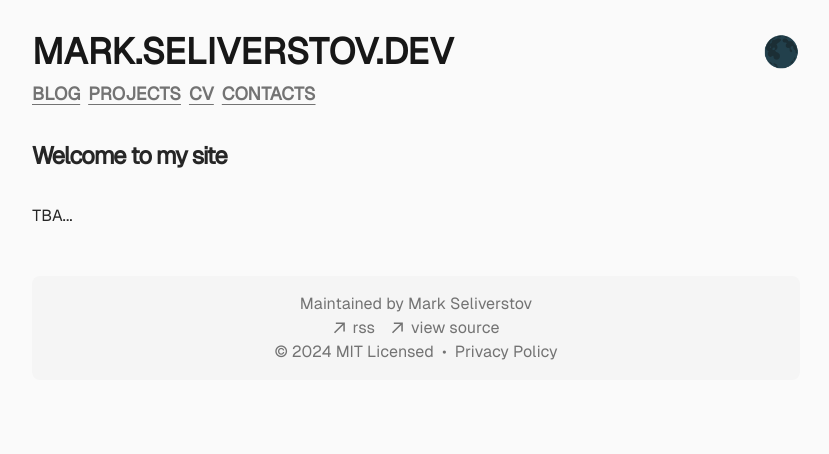
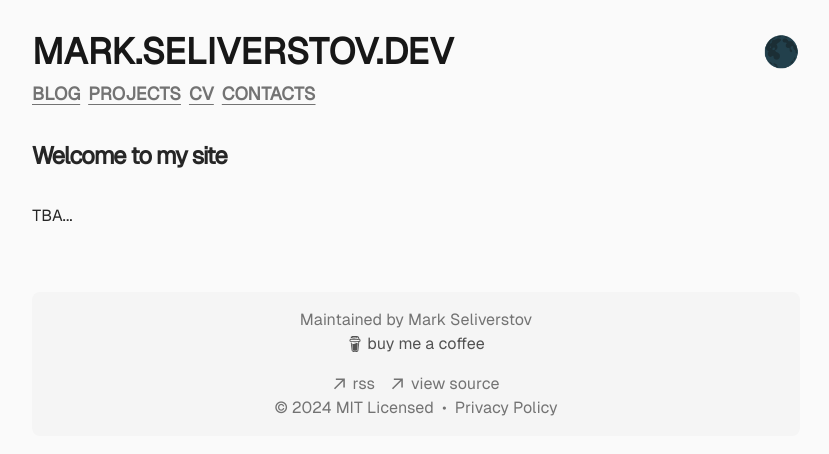
Before and after one commit to MarkSeliverstov/blog, a Next.js app: page / in a window 1280 px wide. Shown: the top 454 px of the page, without its empty margins (224-1053 px from the left). Built offline with nearby package versions, Linux system fonts and the light colour scheme.

Commit message:
feat: add buymecoffee to footer

```diff
--- a/app/components/footer.tsx
+++ b/app/components/footer.tsx
@@ -1,4 +1,5 @@
 import { sourceCodeUrl } from "@/app/sitemap";
+import { SiBuymeacoffee } from "react-icons/si";
 
 function ArrowIcon() {
   return (
@@ -19,12 +20,20 @@ function ArrowIcon() {
 
 export default function Footer() {
   return (
-    <footer className="mb-4 mt-12 p-4 rounded-lg flex flex-col items-center bg-neutral-100 dark:bg-neutral-900">
-      <p className="font-sm text-neutral-500 dark:text-neutral-300">
-        Maintained by Mark Seliverstov
-      </p>
+    <footer className="mt-16 mb-4 p-4 rounded-lg flex flex-col items-center bg-neutral-100 dark:bg-neutral-900 text-neutral-500">
+      <p className="font-sm">Maintained by Mark Seliverstov</p>
 
-      <ul className="font-sm flex text-neutral-500 flex-row space-x-4 dark:text-neutral-300">
+      <a
+        className="flex items-center hover:text-blue-500 mb-4 text-neutral-600 dark:text-neutral-400 dark:hover:text-blue-500"
+        rel="noopener noreferrer"
+        target="_blank"
+        href="https://buymeacoffee.com/mark.seliverstov"
+      >
+        <SiBuymeacoffee />
+        <p className="ml-1">buy me a coffee</p>
+      </a>
+
+      <ul className="font-sm flex text-neutral-500 flex-row space-x-4">
         <li>
           <a
             className="flex items-center hover:text-blue-500"
@@ -48,7 +57,7 @@ export default function Footer() {
           </a>
         </li>
       </ul>
-      <div className="flex flex-row text-neutral-500 dark:text-neutral-300">
+      <div className="flex flex-row">
         <p className="mt-0">© {new Date().getFullYear()} MIT Licensed</p>
         <span className="mx-2">•</span>
         <a href="/privacy" className="mt-0 hover:text-blue-500">
```
